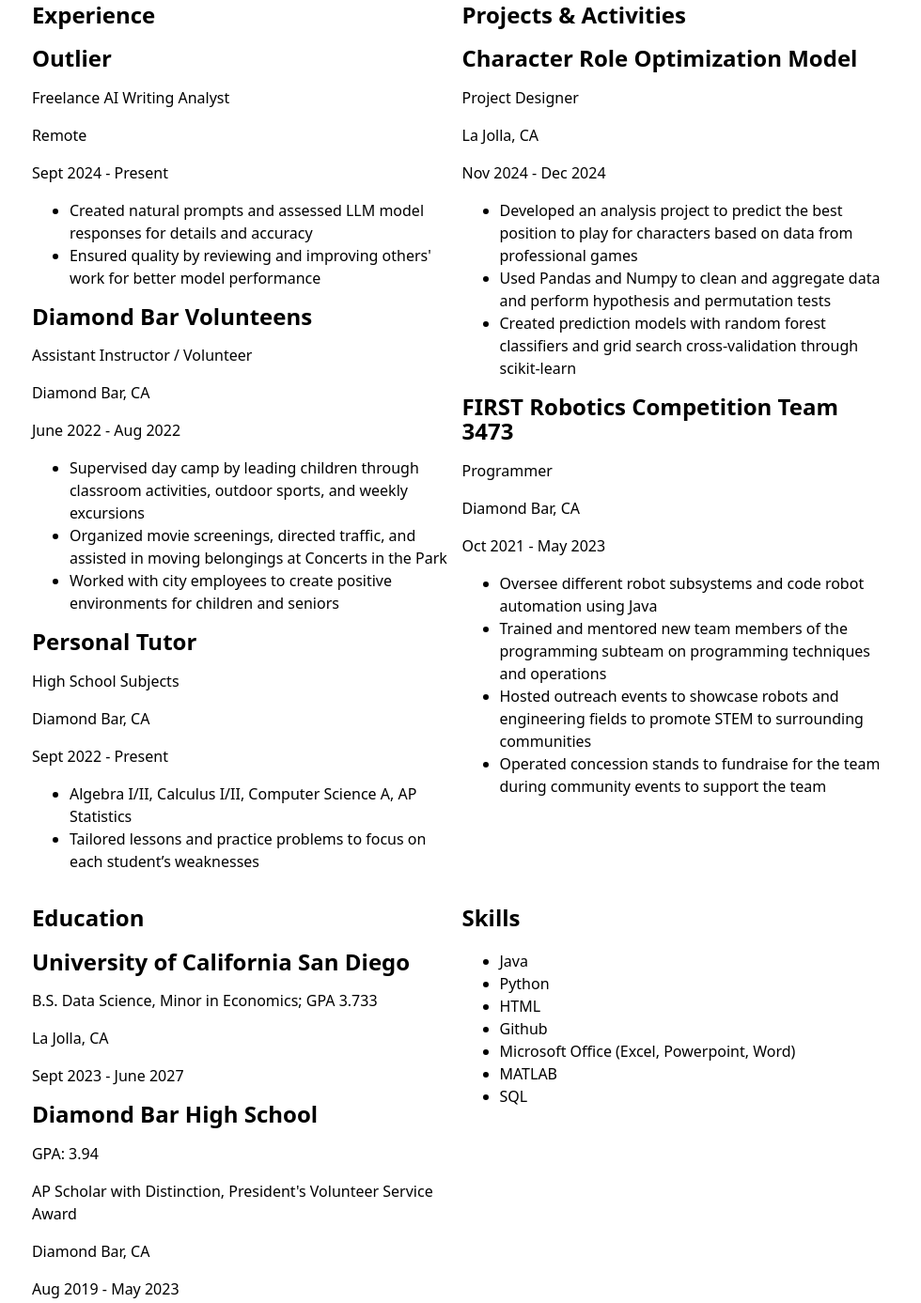
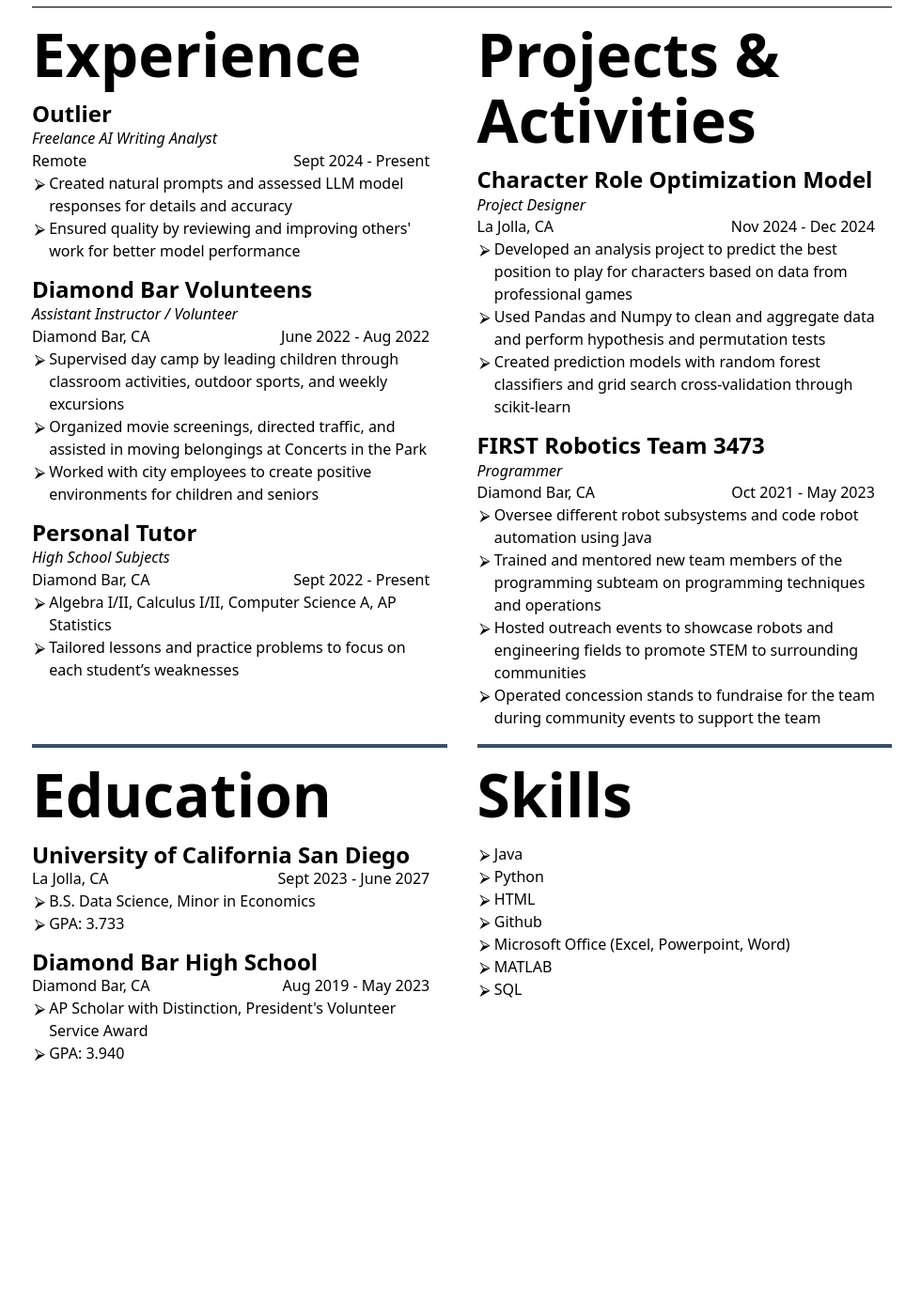
Before and after one commit to a3kuo/portfolio, a plain HTML site: page resume/index.html in a window 1280 px wide. Shown: the part 201-1588 px from the top of the page at 94% size, without its empty margins (141-1121 px from the left). After the commit the page ends 1368 px from the top, so only its background shows below. Drawn offline with Linux system fonts and the light colour scheme.

Commit message:
finished about me page

```diff
--- a/resume/index.html
+++ b/resume/index.html
@@ -15,64 +15,74 @@
         <a class="current" href="./index.html">About Me</a>
     </nav>
     <h1>About Me</h1>
-    <p>Diamond Bar, CA | Data Science Student | <a class="in" href="https://www.linkedin.com/in/alexander-kuo-36230731b/">LinkedIn</a></p>
+    <p>Diamond Bar, CA | Data Science Student | <a class="in" href="https://www.linkedin.com/in/alexander-kuo-36230731b/" target="_blank">LinkedIn</a></p>
     <div class="cv">
-        <section>
+        <section class="left" id="top">
             <header>
                 <h1>Experience</h1>
             </header>
-            <article>
+            <article class="exp">
                 <h2>Outlier</h2>
-                <p>Freelance AI Writing Analyst</p>
+                <h3>Freelance AI Writing Analyst</h3>
+                <div class="wh">
                     <p>Remote</p>
                     <p><time datetime="2024-09">Sept 2024</time> - Present</p>
+                </div>
                 <ul>
                     <li>Created natural prompts and assessed LLM model responses for details and accuracy</li>
                     <li>Ensured quality by reviewing and improving others' work for better model performance</li>
                 </ul>
             </article>
-            <article>
+            <article class="exp">
                 <h2>Diamond Bar Volunteens</h2>
-                <p>Assistant Instructor / Volunteer</p>
+                <h3>Assistant Instructor / Volunteer</h3>
+                <div class="wh">
                     <p>Diamond Bar, CA</p>
                     <p><time datetime="2022-06">June 2022</time> - <time datetime="2022-08">Aug 2022</time></p>
+                </div>
                 <ul>
                     <li>Supervised day camp by leading children through classroom activities, outdoor sports, and weekly excursions</li>
                     <li>Organized movie screenings, directed traffic, and assisted in moving belongings at Concerts in the Park</li>
                     <li>Worked with city employees to create positive environments for children and seniors</li>
                 </ul>
             </article>
-            <article>
+            <article class="exp">
                 <h2>Personal Tutor</h2>
-                <p>High School Subjects</p>
+                <h3>High School Subjects</h3>
+                <div class="wh">
                     <p>Diamond Bar, CA</p>
                     <p><time datetime="2022-09">Sept 2022</time> - Present</p>
+                </div>
                 <ul>
                     <li>Algebra I/II, Calculus I/II, Computer Science A, AP Statistics</li>
                     <li>Tailored lessons and practice problems to focus on each student’s weaknesses</li>
                 </ul>
             </article>
         </section>
-        <section>
+        <section class="right" id="top">
             <header>
                 <h1>Projects & Activities</h1>
             </header>
-            <article>
-                <h2><a class="in" href="https://a3kuo.github.io/league-champion-predictor/">Character Role Optimization Model</a></h2>
-                <p>Project Designer</p>
+            <article class="exp">
+                <h2><a class="in" href="https://a3kuo.github.io/league-champion-predictor/" target="_blank">Character Role Optimization Model</a></h2>
+                <h3>Project Designer</h3>
+                <div class="wh">
                     <p>La Jolla, CA</p>
                     <p><time datetime="2024-11">Nov 2024</time> - <time datetime="2024-12">Dec 2024</time></p>
+                </div>
                 <ul>
                     <li>Developed an analysis project to predict the best position to play for characters based on data from professional games</li>
                     <li>Used Pandas and Numpy to clean and aggregate data and perform hypothesis and permutation tests</li>
                     <li>Created prediction models with random forest classifiers and grid search cross-validation through scikit-learn</li>
                 </ul>
             </article>
-            <article>
-                <h2>FIRST Robotics Competition Team 3473</h2>
-                <p>Programmer</p>
+            <article class="exp">
+                <h2>FIRST Robotics Team 3473</h2>
+                <h3>Programmer</h3>
+                <div class="wh">
                     <p>Diamond Bar, CA</p>
                     <p><time datetime="2021-10">Oct 2021</time> - <time datetime="2023-05">May 2023</time></p>
+                </div>
                 <ul>
                     <li>Oversee different robot subsystems and code robot automation using Java</li>
                     <li>Trained and mentored new team members of the programming subteam on programming techniques and operations</li>
@@ -81,29 +91,38 @@
                 </ul>
             </article>
         </section>
-        <section>
+        <section class="left" id="bottom">
             <header>
                 <h1>Education</h1>
             </header>
-            <article>
+            <article class="exp">
                 <h2>University of California San Diego</h2>
-                <p>B.S. Data Science, Minor in Economics; GPA 3.733 </p>
+                <div class="wh">
                     <p>La Jolla, CA</p>
                     <p><time datetime="2023-09">Sept 2023</time> - <time datetime="2027-06">June 2027</time></p>
+                </div>
+                <ul>
+                    <li>B.S. Data Science, Minor in Economics</li>
+                    <li>GPA: 3.733</li>
+                </ul>
             </article>
-            <article>
+            <article class="exp">
                 <h2>Diamond Bar High School</h2>
-                <p>GPA: 3.94</p>
-                <p>AP Scholar with Distinction, President's Volunteer Service Award</p>
+                <div class="wh">
                     <p>Diamond Bar, CA</p>
                     <p><time datetime="2019-08">Aug 2019</time> - <time datetime="2023-05">May 2023</time></p>
+                </div>
+                <ul>
+                    <li>AP Scholar with Distinction, President's Volunteer Service Award</li>
+                    <li>GPA: 3.940</li>
+                </ul>
             </article>
         </section>
-        <section>
+        <section class="right" id="bottom">
             <header>
                 <h1>Skills</h1>
             </header>
-            <article>
+            <article class="exp">
                 <ul>
                     <li>Java</li>
                     <li>Python</li>
--- a/style.css
+++ b/style.css
@@ -40,7 +40,7 @@
 }
 .in:hover{
   border: transparent;
-
+  margin-bottom: -4px;
 }
 
 html {
@@ -82,6 +82,7 @@
 .projects {
   display: grid;
   grid-template-columns: repeat(auto-fill, minmax(15em, 1fr));
+  gap: 1em;
 }
 
 article {
@@ -90,9 +91,15 @@
   gap: 2em;
 }
 
+article h2 {
+  height: 2.2em;
+}
+
 h1 {
-  size: 400%;
-  line-height: 1.1
+  font-size: 400%;
+  line-height: 1.1;
+  margin-top: 15px;
+  margin-bottom: 15px;
 }
 
 h2 {
@@ -100,8 +107,60 @@
   line-height: 1.1
 }
 
+h3 {
+  margin-top: 5px;
+  line-height: 1.1;
+  font-size: medium;
+  font-weight: 400;
+  font-style: italic;
+  margin-bottom: 2px;
+}
+
+article.exp {
+  gap: 0em;
+}
+
+article.exp h2 {
+  height: auto;
+}
+
 div.cv {
   display: grid;
   grid-template-columns: repeat(2, 1fr);
-  grid-template-rows: repeat(2, 1fr);
+  grid-template-rows: auto;
+  column-gap: 2em;
+  border-top: 1px solid black;
 }
+
+#top {
+  border-bottom: 2px solid var(--color-accent);
+}
+
+#bottom {
+  border-top: 2px solid var(--color-accent);
+}
+
+div.wh {
+  display: flex;
+  justify-content: space-between;
+  width: 100%;
+  p {
+    margin: 0;
+    padding: 0;
+    margin-right: 2ch;
+  }
+}
+
+ul {
+  margin-top: 0;
+  margin-left: 2ch;
+  padding: 0;
+  list-style-type: "⮚ ";
+  li {
+    margin-right: 1ch;
+  }
+}
+/*
+* {
+    outline: 1px solid red;
+  }  */
```
Lines whose indentation alone changed are shown as unchanged.
